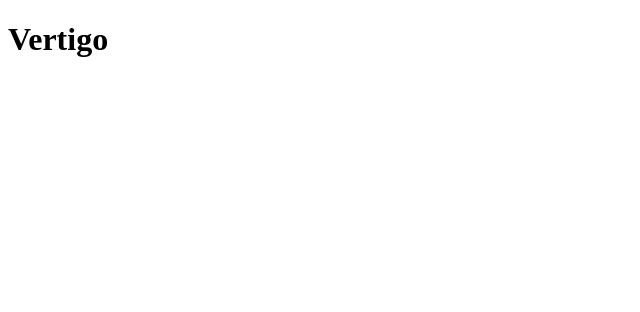
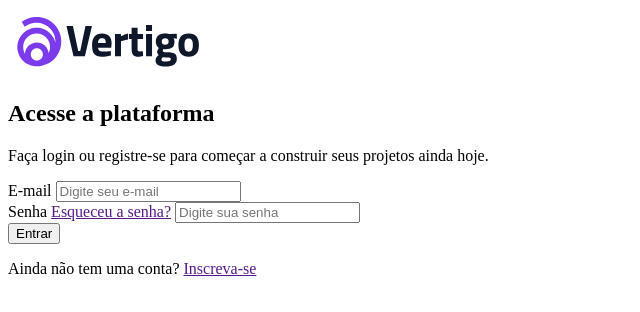
Before and after one commit to EnzoManuel12B/Projeto-Vertigo, a plain HTML site: page index.html in a window 1280 px wide. Shown: the whole page, without its empty margins (0-640 px from the left). Drawn offline with Linux system fonts and the light colour scheme.

Commit message:
atualização - HTML terminado

```diff
--- a/index.html
+++ b/index.html
@@ -7,6 +7,36 @@
     <title>Vertigo</title>
 </head>
 <body>
-    <h1>Vertigo</h1>
+    <header>
+        <img src="./imagens/logo.svg" alt="Logo">
+    </header>
+
+    <main>
+        <section class="descricao">
+            <h1>Acesse a plataforma</h1>
+
+            <p>Faça login ou registre-se para começar a construir seus projetos ainda hoje.</p>
+        </section>
+
+        <section class="login">
+            <form action="">
+              <div class="input-box">
+                <label for="email">E-mail</label>
+                <input type="email" placeholder="Digite seu e-mail" id="email">
+              </div>
+              <div class="input-box">
+                <label for="senha">Senha</label>
+                <a href="">Esqueceu a senha?</a>
+                <input type="password" placeholder="Digite sua senha" id="senha">
+              </div>
+
+              <button>Entrar</button>
+            </form>
+
+            <p>
+                Ainda não tem uma conta? <a href="">Inscreva-se</a>
+            </p>
+        </section>
+    </main>
 </body>
 </html>
```
Also changed, not shown: imagens/logo.svg (added).
